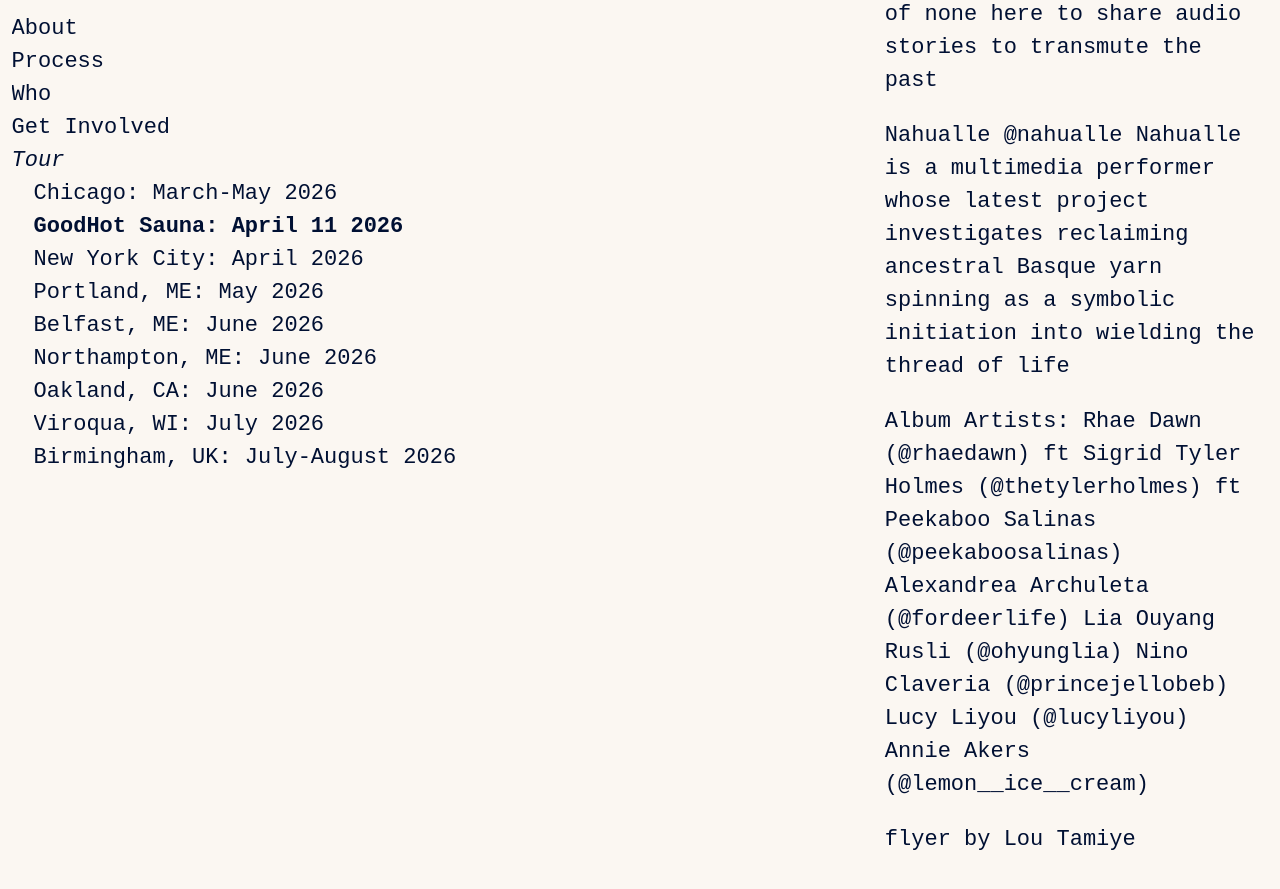
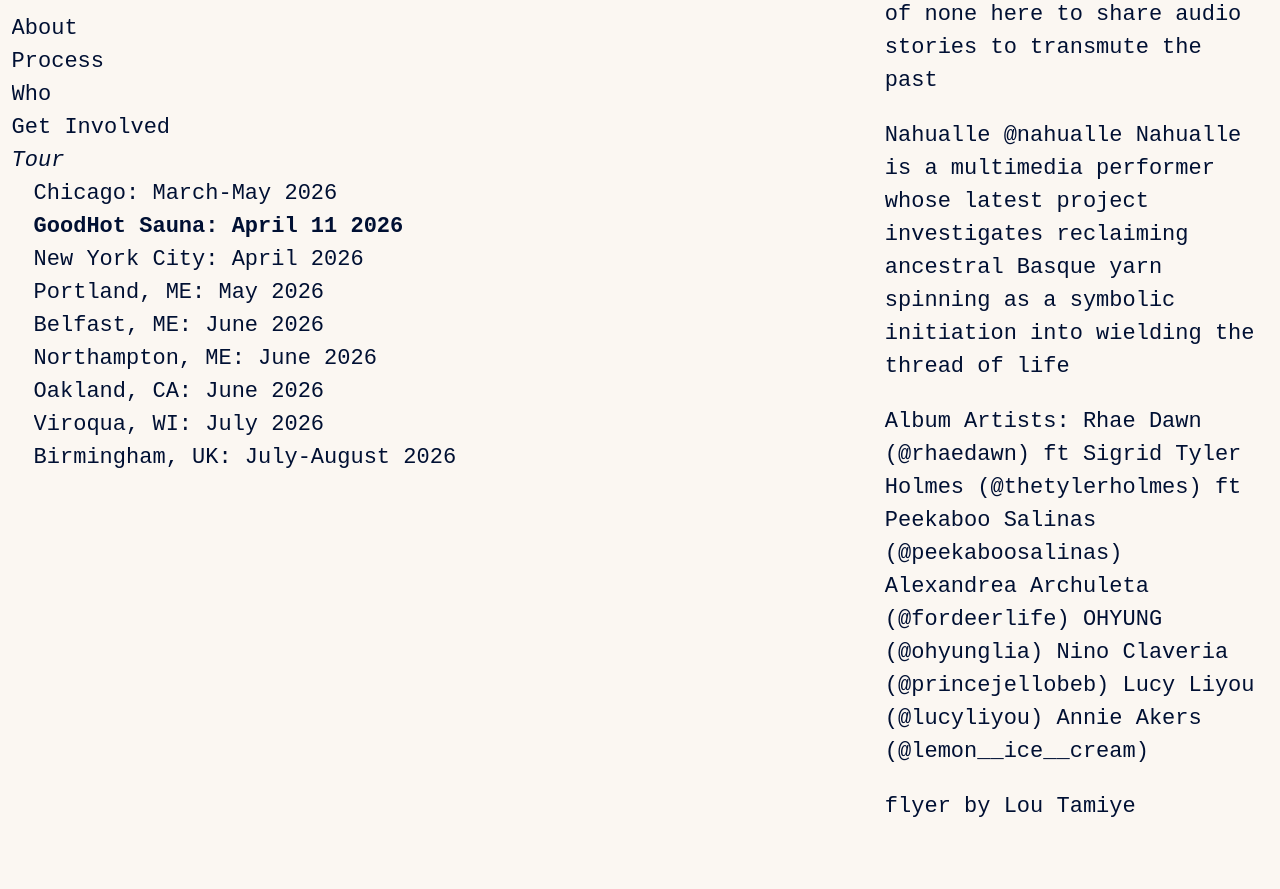
Before and after one commit to danieldickison/transmission-site, a Jekyll site: the page built from sauna.markdown, in a window 1280 px wide and 900 px high, scrolled down 4196 px. Shown: the top 889 px of the window. Built offline with Jekyll 4.4.1, drawn with Linux system fonts in a browser that asks for light colours; some web fonts are replaced; our own code applies the rules of GitHub Pages for plain Markdown files; after the commit the page ends 5063 px from its top, so only the background shows below that.

Commit message:
Update sauna.markdown

```diff
--- a/sauna.markdown
+++ b/sauna.markdown
@@ -62,7 +62,7 @@ Album Artists:
 Rhae Dawn (@rhaedawn) ft Sigrid
 Tyler Holmes (@thetylerholmes) ft Peekaboo Salinas (@peekaboosalinas)
 Alexandrea Archuleta (@fordeerlife)
-Lia Ouyang Rusli (@ohyunglia)
+OHYUNG (@ohyunglia)
 Nino Claveria (@princejellobeb)
 Lucy Liyou (@lucyliyou)
 Annie Akers (@lemon__ice__cream)
```
